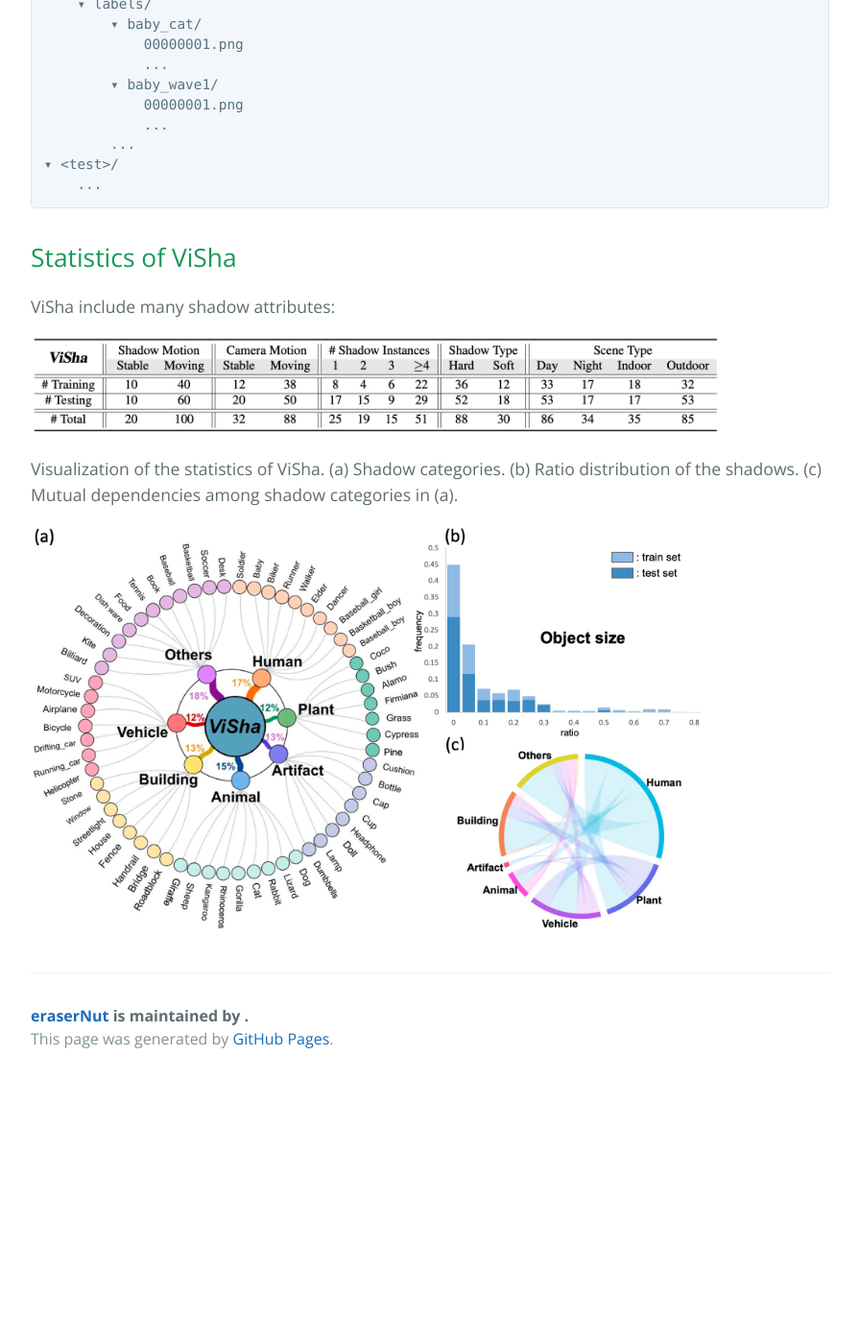
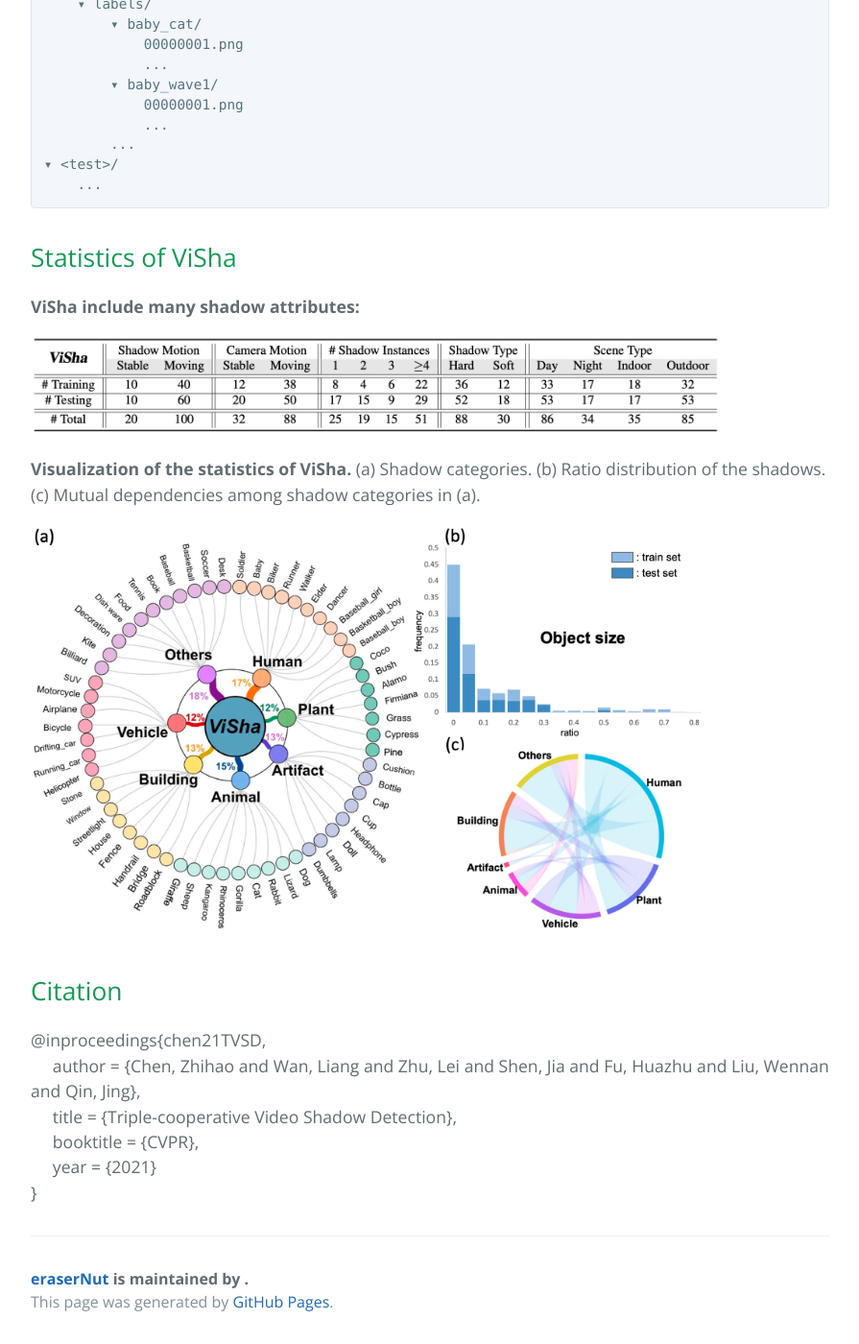
Before and after one commit to eraserNut/eraserNut.github.io, a Jekyll site: the page built from _posts/2021-04-06-ViSha.markdown, in a window 1280 px wide and 1400 px high, scrolled down 1463 px. Shown: the whole window at 96% size, without its empty margins (192-1087 px from the left). Built offline with Jekyll 4.4.1, drawn with Linux system fonts in a browser that asks for light colours; before the commit the page ends 2589 px from its top, so only the background shows below that.

Commit message:
Update 2021-04-06-ViSha.markdown

```diff
--- a/_posts/2021-04-06-ViSha.markdown
+++ b/_posts/2021-04-06-ViSha.markdown
@@ -41,11 +41,19 @@ If you download ViSha and unzip each file, you can find the dataset structure as
 
 
 ## Statistics of ViSha
-ViSha include many shadow attributes:
+**ViSha include many shadow attributes:**
 
 <img src="https://github.com/eraserNut/eraserNut.github.io/blob/main/_posts/visha_sta.png?raw=true" width="720">
 
 
-Visualization of the statistics of ViSha. (a) Shadow categories. (b) Ratio distribution of the shadows. (c) Mutual dependencies among shadow categories in (a).
+**Visualization of the statistics of ViSha.** (a) Shadow categories. (b) Ratio distribution of the shadows. (c) Mutual dependencies among shadow categories in (a).
 
 <img src="https://github.com/eraserNut/eraserNut.github.io/blob/main/_posts/visha_figure.png?raw=true" width="700">
+
+## Citation
+@inproceedings{chen21TVSD,
+&nbsp;&nbsp;&nbsp;&nbsp;  author = {Chen, Zhihao and Wan, Liang and Zhu, Lei and Shen, Jia and Fu, Huazhu and Liu, Wennan and Qin, Jing},
+&nbsp;&nbsp;&nbsp;&nbsp;  title = {Triple-cooperative Video Shadow Detection},
+&nbsp;&nbsp;&nbsp;&nbsp;  booktitle = {CVPR},
+&nbsp;&nbsp;&nbsp;&nbsp;  year  = {2021}
+}
```
